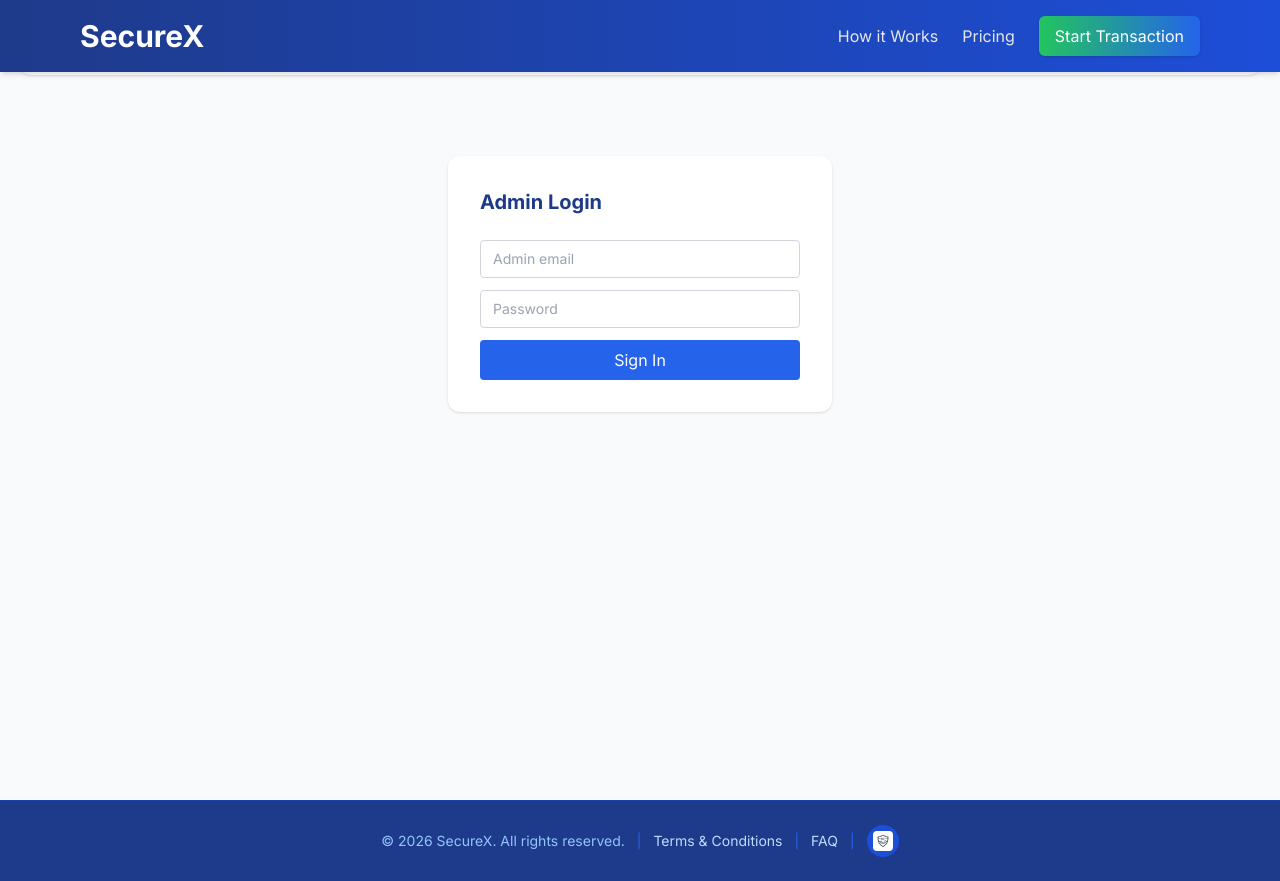
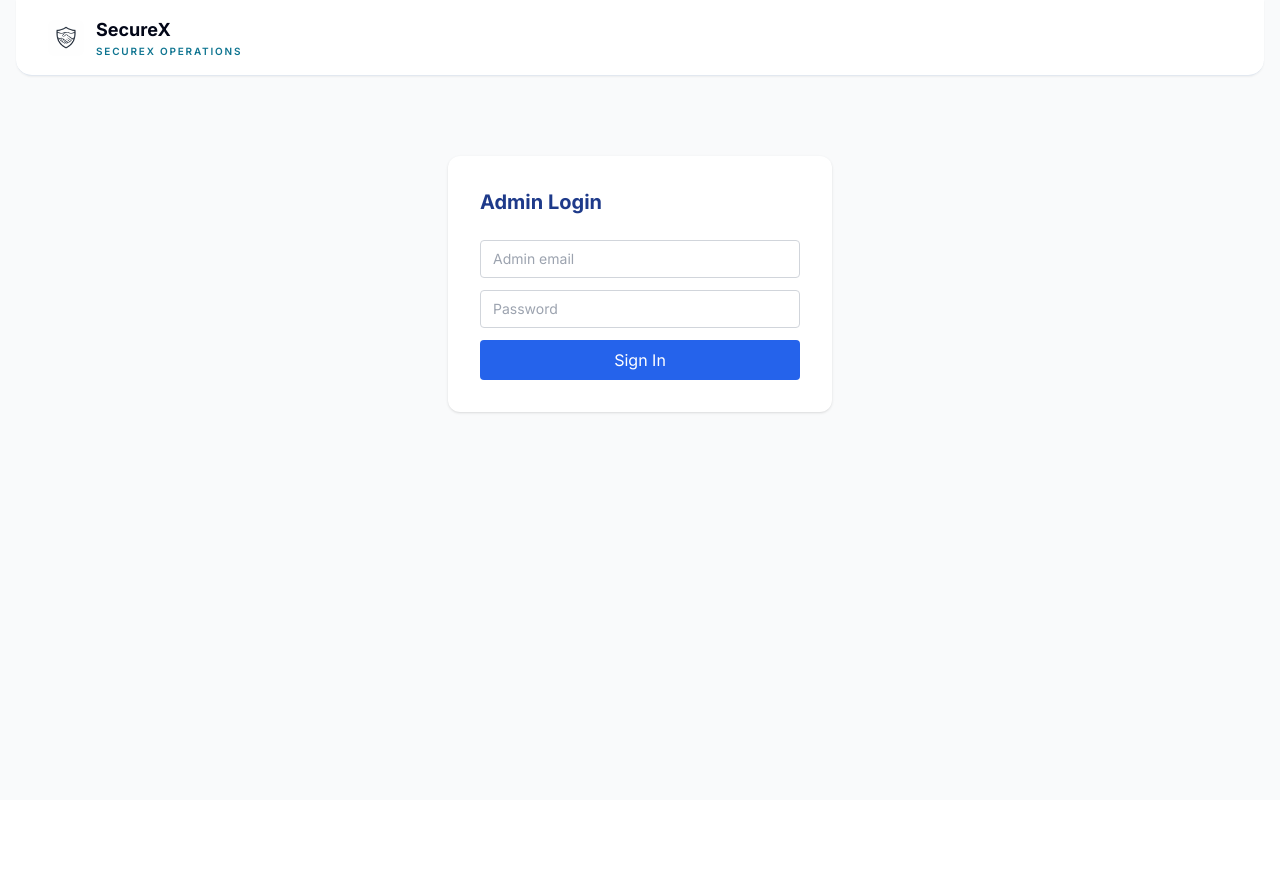
Before and after one commit to Christopher-Mokolare/SecureX-FE, an Angular app: page /admin in a window 1280 px wide. After the commit the page ends 800 px from the top, so only its background shows below. Built offline with nearby package versions, Linux system fonts and the light colour scheme.

Commit message:
fix(admin): hide public chrome inside admin workspace

```diff
--- a/src/app/app.ts
+++ b/src/app/app.ts
@@ -1,5 +1,6 @@
-import { Component } from '@angular/core';
-import { RouterOutlet } from '@angular/router';
+import { Component, inject, signal } from '@angular/core';
+import { Router, RouterOutlet, NavigationEnd } from '@angular/router';
+import { filter } from 'rxjs';
 import { Navbar } from './shared/navbar/navbar';
 import { Footer } from './shared/footer/footer';
 
@@ -8,11 +9,24 @@ import { Footer } from './shared/footer/footer';
   standalone: true,
   imports: [RouterOutlet, Navbar, Footer],
   template: `
-    <app-navbar />
+    @if (showPublicChrome()) {
+      <app-navbar />
+    }
     <main class="min-h-screen">
       <router-outlet />
     </main>
-    <app-footer />
+    @if (showPublicChrome()) {
+      <app-footer />
+    }
   `,
 })
-export class App {}
+export class App {
+  private router = inject(Router);
+  showPublicChrome = signal(!window.location.pathname.startsWith('/admin'));
+
+  constructor() {
+    this.router.events
+      .pipe(filter((event): event is NavigationEnd => event instanceof NavigationEnd))
+      .subscribe(event => this.showPublicChrome.set(!event.urlAfterRedirects.startsWith('/admin')));
+  }
+}
```
